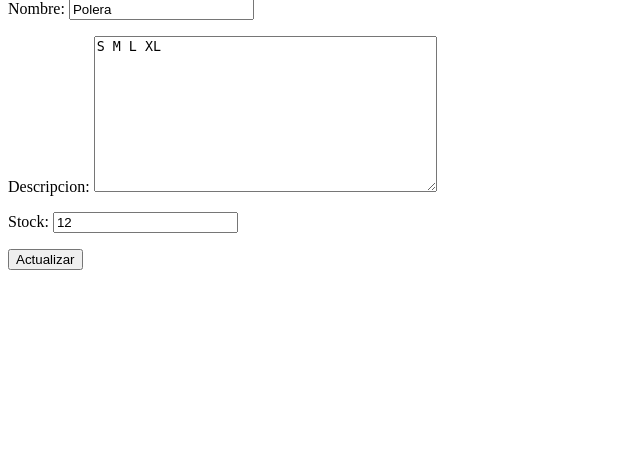
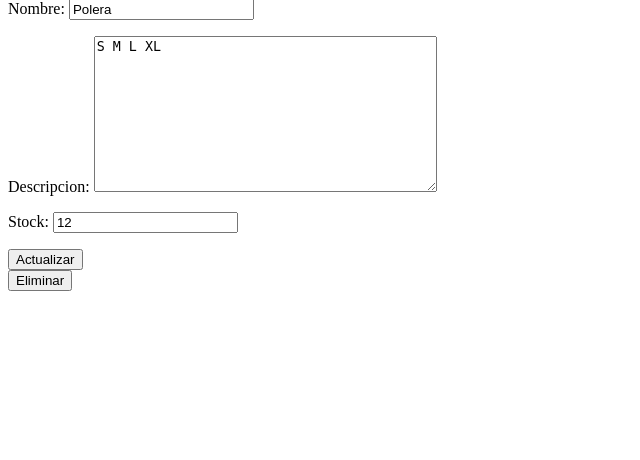
Before and after one commit to Bastian666/ProyectoSemestral, a Django app: page /productos/3/ in a window 1280 px wide. Shown: the part 130-590 px from the top of the page, without its empty margins (0-640 px from the left). Run offline with Django 5.2, Linux system fonts and the light colour scheme; data comes from the database, SQL or seed files in the repository; both versions use the stored data as it was after the commit.

Commit message:
Actualización a crud de productos para el administrador
Se actualizo el crud de productos para el administrador, permitiendo agregar la última funcionalidad de este la cual corresponde a "Eliminar" un producto.

```diff
--- a/ProyectoSemestral/urls.py
+++ b/ProyectoSemestral/urls.py
@@ -27,4 +27,5 @@ urlpatterns = [
     path('agregarProd/', views.agregarProd, name='agregarProd'),
     path('productos/', views.productos, name='productos'),
     path('productos/<int:producto_id>/', views.detalleProd, name='detalleProd'),
+    path('productos/<int:producto_id>/eliminar', views.eliminarProd, name='eliminarProd'),
 ]
--- a/tasks/templates/detalleProd.html
+++ b/tasks/templates/detalleProd.html
@@ -15,4 +15,11 @@
         </button>
     </form>
 
+    <form action="{% url 'eliminarProd' producto.id %}" method="POST">
+        {% csrf_token %}
+        <button>
+            Eliminar
+        </button>
+    </form>
+
 {% endblock %}
--- a/tasks/views.py
+++ b/tasks/views.py
@@ -95,3 +95,9 @@ def detalleProd(request, producto_id):
         except ValueError:
             return render(request, 'detalleProd.html', {'producto': producto, 'form': form,
             'error': "Error al actualizar el producto"})
+
+def eliminarProd(request, producto_id):
+    producto = get_object_or_404(Productos, pk=producto_id)
+    if request.method == 'POST':
+        producto.delete()
+        return redirect('productos')
```
Also changed, not shown: db.sqlite3.
